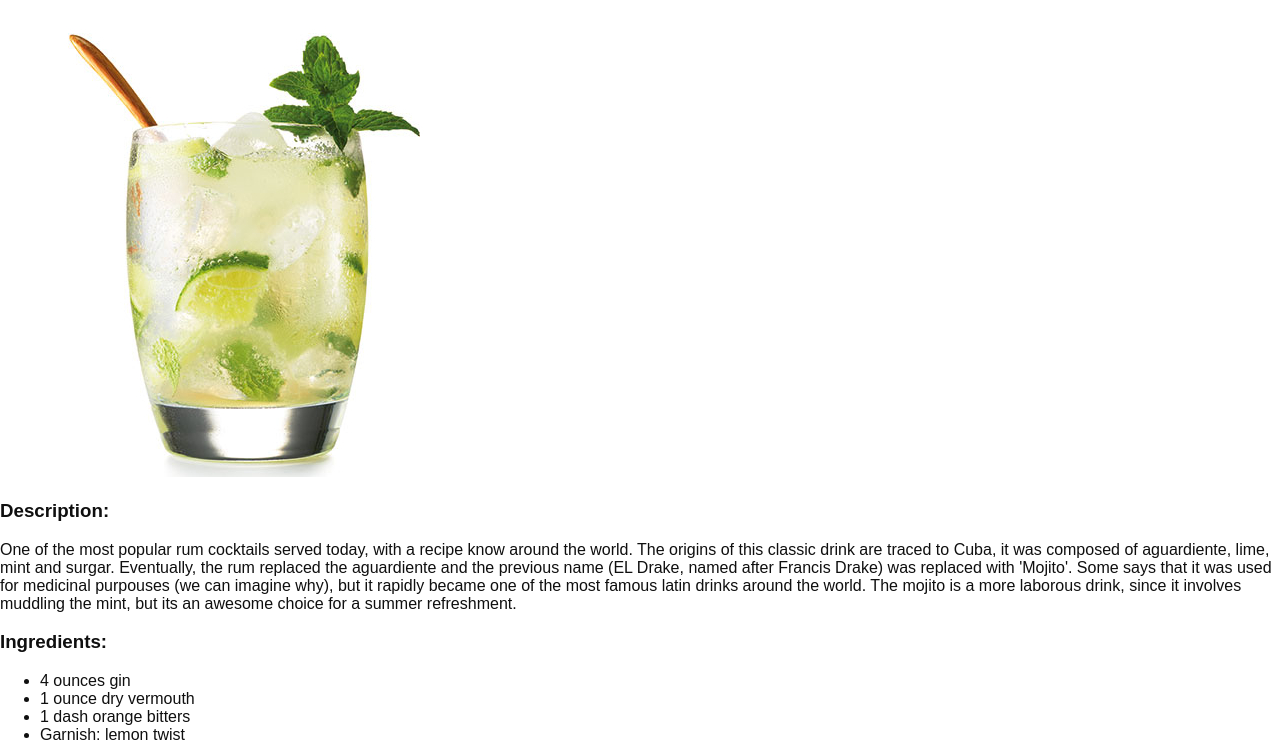
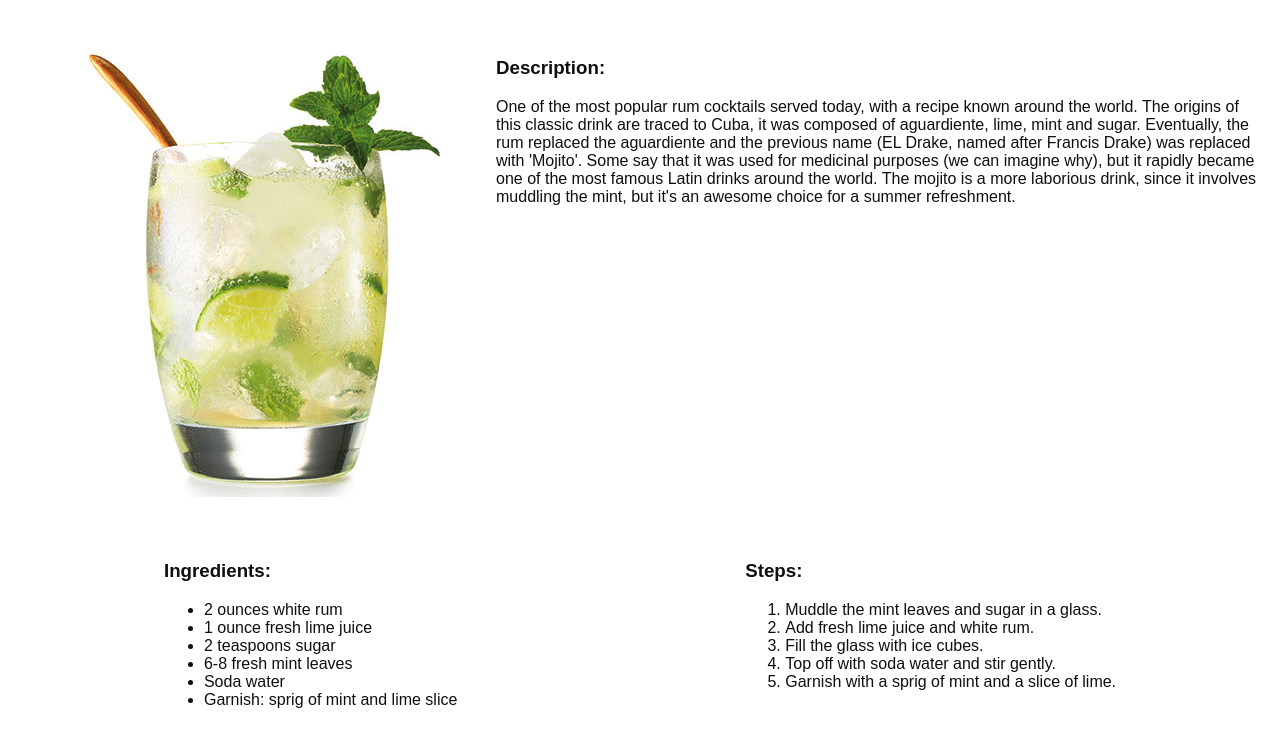
Before and after one commit to cesarbrancalhao/OdinProject, a plain HTML site: page Foundations course/odin-recipes/recipes/mojito.html in a window 1280 px wide. Shown: the part 230-972 px from the top of the page. Drawn offline with Linux system fonts and the light colour scheme.

Commit message:
Updated mojito.html structure

```diff
--- a/Foundations course/odin-recipes/recipes/mojito.html
+++ b/Foundations course/odin-recipes/recipes/mojito.html
@@ -1,55 +1,52 @@
 <!DOCTYPE html>
-
 <html lang="en">
 <head>
     <link rel="stylesheet" href="./recipes-styles.css"/>
     <meta charset="UTF-8">
     <meta name="viewport" content="width=device-width, initial-scale=1.0">
-        <title>Document</title>
+    <title>Mojito</title>
 </head>
-
 <body>
-
 <div>
     <a href="../index.html"><img id="logo" class="center" src="../recipes-images/logo_bg.png" alt="Icon"></a>
 </div>
-
 <h1>MOJITO</h1>
-        <div class="container">
+<div class="content">
     <div class="left">
         <img src="../recipes-images/mojito.jpg" alt="mojito" class="recipesPhotos">
     </div>
-
     <div class="right">
         <h3>Description:</h3>
-                <p>One of the most popular rum cocktails served today, with a recipe know around the world.
-                    The origins of this classic drink are traced to Cuba, it was composed of aguardiente, lime, mint and surgar.
+        <p>One of the most popular rum cocktails served today, with a recipe known around the world.
+            The origins of this classic drink are traced to Cuba, it was composed of aguardiente, lime, mint and sugar.
             Eventually, the rum replaced the aguardiente and the previous name (EL Drake, named after Francis Drake) was replaced with 'Mojito'.
-                    Some says that it was used for medicinal purpouses (we can imagine why), but it rapidly became one of the most famous latin drinks around the world.
-                    The mojito is a more laborous drink, since it involves muddling the mint, but its an awesome choice for a summer refreshment.</p>
+            Some say that it was used for medicinal purposes (we can imagine why), but it rapidly became one of the most famous Latin drinks around the world.
+            The mojito is a more laborious drink, since it involves muddling the mint, but it's an awesome choice for a summer refreshment.</p>
     </div>
 </div>
-        <div class="container">
+<div class="content">
     <div class="right">
         <h3>Ingredients:</h3>
         <ul>
-                    <li>4 ounces gin</li>
-                    <li>1 ounce dry vermouth</li>
-                    <li>1 dash orange bitters</li>
-                    <li>Garnish: lemon twist</li>
+            <li>2 ounces white rum</li>
+            <li>1 ounce fresh lime juice</li>
+            <li>2 teaspoons sugar</li>
+            <li>6-8 fresh mint leaves</li>
+            <li>Soda water</li>
+            <li>Garnish: sprig of mint and lime slice</li>
         </ul>
     </div>
     <div class="right">
         <h3>Steps:</h3>
         <ol>
-                    <li>Add the gin, dry vermouth and orange bitters into a mixing glass with ice.</li>
-                    <li>Stir it untill very cold. For at least 20-30 seconds.</li>
-                    <li>Strain into a chilled cocktail glass.</li>
-                    <li>Garnish with a lemon twist.</li>
+            <li>Muddle the mint leaves and sugar in a glass.</li>
+            <li>Add fresh lime juice and white rum.</li>
+            <li>Fill the glass with ice cubes.</li>
+            <li>Top off with soda water and stir gently.</li>
+            <li>Garnish with a sprig of mint and a slice of lime.</li>
         </ol>
     </div>
 </div>
-        <div class="center"><h3><a href="../index.html">Home page</a></h3></div>
-
+<footer class="center"><h3><a href="../index.html">Home page</a></h3></footer>
 </body>
 </html>
```
Lines whose indentation alone changed are shown as unchanged.
